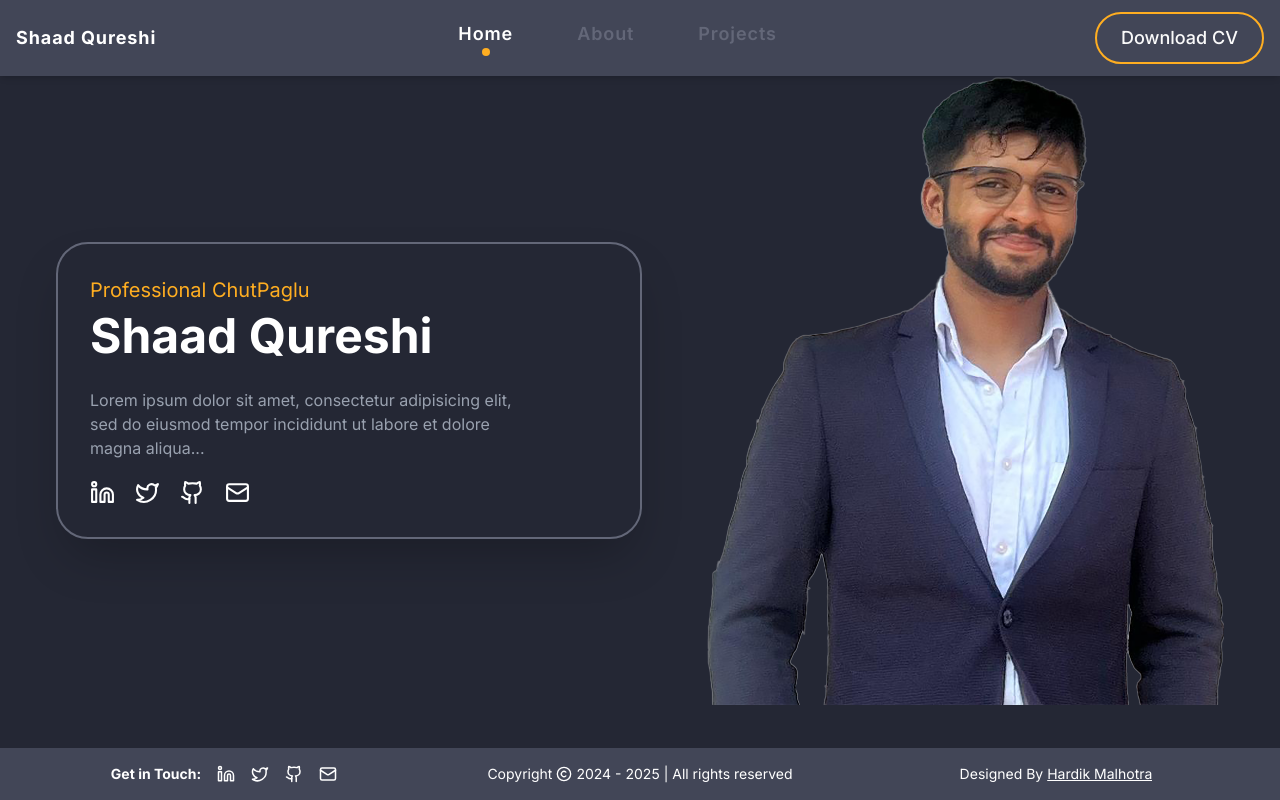
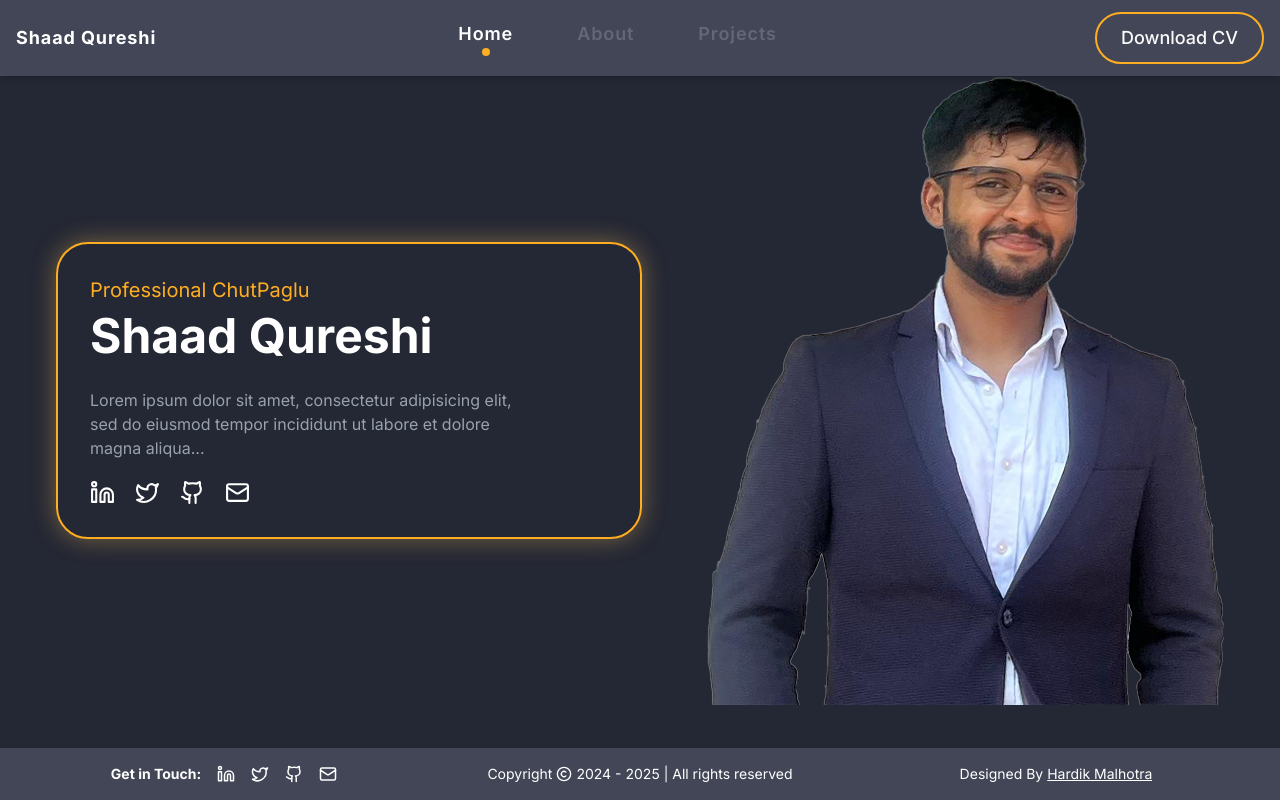
Before and after one commit to shaadqrsh/shaad-portfolio, a Next.js app: page /home in a window 1280 px wide. Built offline with nearby package versions, Linux system fonts and the light colour scheme.

Commit message:
Added glow

```diff
--- a/src/app/(main)/home/page.tsx
+++ b/src/app/(main)/home/page.tsx
@@ -13,7 +13,13 @@ const Home = () => {
         transition={{ duration: 0.5 }}
         className="max-w-[73rem] mx-auto flex flex-col-reverse md:flex-row items-center gap-12"
       >
-        <motion.div className="flex-1 border-shaad-100 border-2 p-8 rounded-4xl shadow-2xl">
+        <motion.div
+          className="flex-1 border-shaad-600 border-2 p-8 rounded-4xl shadow-2xl"
+          style={{
+            boxShadow: '0 0 25px rgba(252, 195, 90, 0.4)',
+            transition: 'box-shadow 0.3s ease-in-out'
+          }}
+        >
           <Reveal
             x={-100}
             de={0.2}
```
